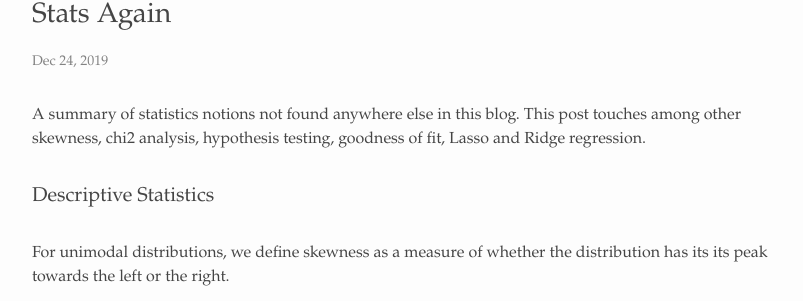
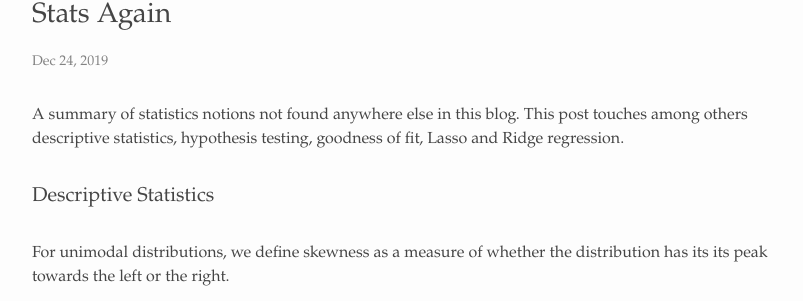
Before and after one commit to alexandrugris/my-jekyll-tech-blog, a Jekyll site: the page built from MyBlog/_posts/2019-12-27-stats-again.markdown, in a window 1280 px wide and 900 px high. Shown: the part 197-498 px from the top of the window, without its empty margins (238-1041 px from the left). Built offline with Jekyll 4.4.1, drawn with Linux system fonts in a browser that asks for light colours; some of the changed text lies outside the part shown.

Commit message:
small updates

````diff
--- a/MyBlog/_posts/2018-08-15-regression-done-right.markdown
+++ b/MyBlog/_posts/2018-08-15-regression-done-right.markdown
@@ -275,6 +275,8 @@ plt.plot(to_plot)
 plt.show()
 ```
 
+In Python, another way to perform feature selection is by employing this class from [SKLearn](https://scikit-learn.org/stable/modules/generated/sklearn.feature_selection.SelectKBest.html). It has options for selecting features for both regression and classification tasks.
+
 ### Worked example
 
 I have generated some data to create a regression model [here]({{site.url}}/assets/task-data.xlsx). The data assumes a team of 3 people working on a software module, with 3 types of tasks: front-end, backend and data. As time passes, the complexity of the code base increase thus also estimations tend to increase. The data includes a measure for code complexity, the type of task, initial estimation given by each developer, which developer worked on each task (there is an affinity for developers for task types, but not 100%) and what was the final duration. We want a model which aims to predict the final duration of a new task.
--- a/MyBlog/_posts/2019-12-27-stats-again.markdown
+++ b/MyBlog/_posts/2019-12-27-stats-again.markdown
@@ -4,7 +4,7 @@ title:  "Stats Again"
 date:   2019-12-24 13:15:16 +0200
 categories: statistics
 ---
-A summary of statistics notions not found anywhere else in this blog. This post touches among other skewness, chi2 analysis, hypothesis testing, goodness of fit, Lasso and Ridge regression.
+A summary of statistics notions not found anywhere else in this blog. This post touches among others descriptive statistics, hypothesis testing, goodness of fit, Lasso and Ridge regression.
 
 ### Descriptive Statistics
 
````
Also changed, not shown: other parts of MyBlog/_posts/2019-12-27-stats-again.markdown (+1 -1 lines).
